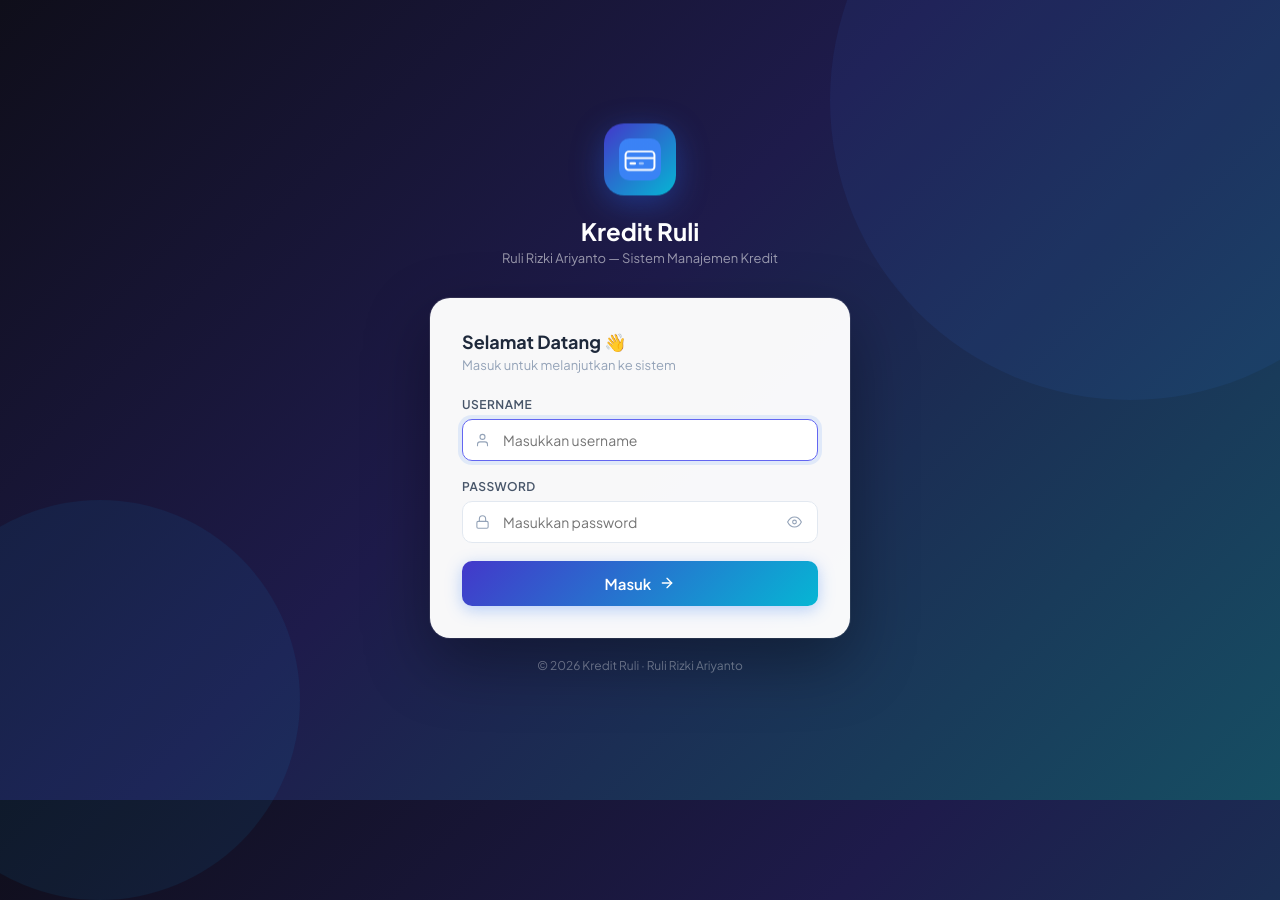
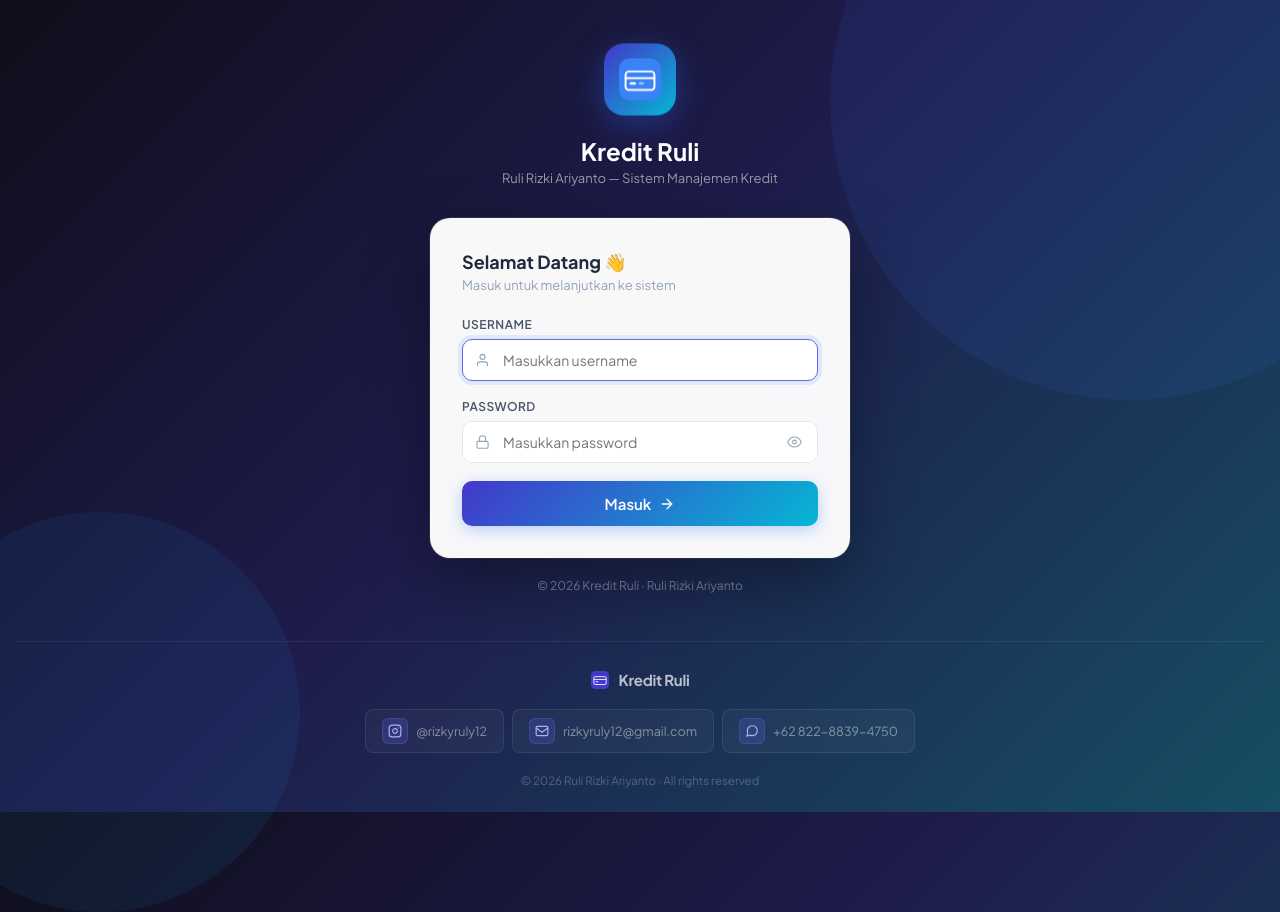
Before and after one commit to rizkyruly12-cmd/kreditpro, a website: page login.html in a window 1280 px wide. Shown: the top 912 px of the page. Drawn offline with Linux system fonts and the light colour scheme.

Commit message:
Add professional footer to login page with consistent contact info

```diff
--- a/login.html
+++ b/login.html
@@ -32,11 +32,12 @@
     background: linear-gradient(135deg, #0f0e1a 0%, #1e1b4b 45%, #164e63 100%);
     min-height: 100vh;
     display: flex;
+    flex-direction: column;
     align-items: center;
     justify-content: center;
-    padding: 16px;
+    padding: 48px 16px 0;
     position: relative;
-    overflow: hidden;
+    overflow-x: hidden;
   }
 
   /* Background decoration */
@@ -276,6 +277,79 @@
     color: rgba(255,255,255,.35);
   }
 
+  /* Login page footer */
+  .lf {
+    position: relative;
+    z-index: 2;
+    width: 100%;
+    border-top: 1px solid rgba(255,255,255,.07);
+    margin-top: 48px;
+  }
+  .lf-inner {
+    max-width: 960px;
+    margin: 0 auto;
+    padding: 28px 32px 24px;
+    display: flex;
+    flex-direction: column;
+    align-items: center;
+    gap: 20px;
+  }
+  .lf-brand {
+    display: flex;
+    align-items: center;
+    gap: 10px;
+    color: rgba(255,255,255,.7);
+    font-size: 15px;
+    font-weight: 700;
+    letter-spacing: -.02em;
+  }
+  .lf-contacts {
+    display: flex;
+    align-items: center;
+    gap: 8px;
+    flex-wrap: wrap;
+    justify-content: center;
+  }
+  .lf-link {
+    display: flex;
+    align-items: center;
+    gap: 8px;
+    color: rgba(255,255,255,.45);
+    text-decoration: none;
+    font-size: 12.5px;
+    padding: 8px 16px;
+    border-radius: 8px;
+    border: 1px solid rgba(255,255,255,.08);
+    background: rgba(255,255,255,.04);
+    transition: all .15s ease;
+    white-space: nowrap;
+  }
+  .lf-link:hover {
+    color: rgba(255,255,255,.85);
+    background: rgba(99,102,241,.15);
+    border-color: rgba(99,102,241,.35);
+  }
+  .lf-icon {
+    width: 26px;
+    height: 26px;
+    border-radius: 6px;
+    background: rgba(99,102,241,.2);
+    border: 1px solid rgba(99,102,241,.3);
+    display: flex;
+    align-items: center;
+    justify-content: center;
+    color: #a5b4fc;
+    flex-shrink: 0;
+  }
+  .lf-link:hover .lf-icon {
+    background: rgba(99,102,241,.3);
+    color: #c7d2fe;
+  }
+  .lf-copy {
+    font-size: 11.5px;
+    color: rgba(255,255,255,.25);
+  }
+
   /* Default info */
   .default-info {
     background: var(--gray-100);
@@ -381,6 +455,43 @@
     &copy; 2026 Kredit Ruli · Ruli Rizki Ariyanto
   </div>
 </div>
+
+<!-- Footer -->
+<footer class="lf">
+  <div class="lf-inner">
+    <div class="lf-brand">
+      <svg width="18" height="18" viewBox="0 0 32 32" fill="none">
+        <rect width="32" height="32" rx="8" fill="url(#lfg)"/>
+        <defs><linearGradient id="lfg" x1="0" y1="0" x2="32" y2="32"><stop offset="0%" stop-color="#4338ca"/><stop offset="100%" stop-color="#06b6d4"/></linearGradient></defs>
+        <rect x="5" y="10" width="22" height="14" rx="2.5" stroke="white" stroke-width="1.5" fill="none"/>
+        <line x1="5" y1="15" x2="27" y2="15" stroke="white" stroke-width="1.5"/>
+        <rect x="8" y="18" width="5" height="2" rx="1" fill="white"/>
+      </svg>
+      <span>Kredit Ruli</span>
+    </div>
+    <div class="lf-contacts">
+      <a href="https://instagram.com/rizkyruly12" target="_blank" class="lf-link">
+        <span class="lf-icon">
+          <svg width="14" height="14" viewBox="0 0 24 24" fill="none" stroke="currentColor" stroke-width="2" stroke-linecap="round" stroke-linejoin="round"><rect x="2" y="2" width="20" height="20" rx="5"/><path d="M16 11.37A4 4 0 1 1 12.63 8 4 4 0 0 1 16 11.37z"/><line x1="17.5" y1="6.5" x2="17.51" y2="6.5"/></svg>
+        </span>
+        @rizkyruly12
+      </a>
+      <a href="mailto:rizkyruly12@gmail.com" class="lf-link">
+        <span class="lf-icon">
+          <svg width="14" height="14" viewBox="0 0 24 24" fill="none" stroke="currentColor" stroke-width="2" stroke-linecap="round" stroke-linejoin="round"><rect x="2" y="4" width="20" height="16" rx="2"/><path d="m2 7 10 7 10-7"/></svg>
+        </span>
+        rizkyruly12@gmail.com
+      </a>
+      <a href="https://wa.me/6282288394750" target="_blank" class="lf-link">
+        <span class="lf-icon">
+          <svg width="14" height="14" viewBox="0 0 24 24" fill="none" stroke="currentColor" stroke-width="2" stroke-linecap="round" stroke-linejoin="round"><path d="M21 11.5a8.38 8.38 0 0 1-.9 3.8 8.5 8.5 0 0 1-7.6 4.7 8.38 8.38 0 0 1-3.8-.9L3 21l1.9-5.7a8.38 8.38 0 0 1-.9-3.8 8.5 8.5 0 0 1 4.7-7.6 8.38 8.38 0 0 1 3.8-.9h.5a8.48 8.48 0 0 1 8 8v.5z"/></svg>
+        </span>
+        +62 822-8839-4750
+      </a>
+    </div>
+    <div class="lf-copy">© <span id="lf-yr"></span> Ruli Rizki Ariyanto · All rights reserved</div>
+  </div>
+</footer>
 
 <script src="db.js"></script>
 <script src="auth.js"></script>
@@ -553,6 +664,10 @@
       hideAlert();
     });
   });
+
+  // Footer year
+  const lfYr = document.getElementById('lf-yr');
+  if (lfYr) lfYr.textContent = new Date().getFullYear();
 </script>
 </body>
 </html>
```
